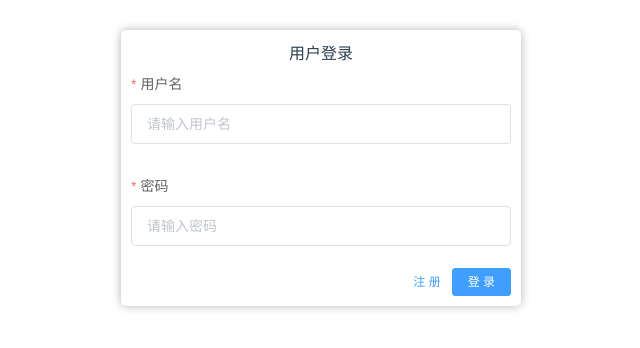
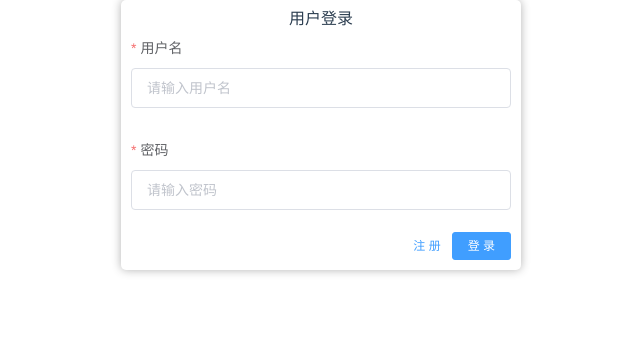
Before and after one commit to ddchef/nest-demo-web, a Vue app: page /login in a window 1280 px wide. Shown: the top 348 px of the page, without its empty margins (319-959 px from the left). Built offline with nearby package versions, Linux system fonts and the light colour scheme.

Commit message:
feat: 引入统一样式

```diff
--- a/package.json
+++ b/package.json
@@ -14,6 +14,7 @@
     "core-js": "^3.6.5",
     "element-ui": "^2.14.0",
     "js-cookie": "^2.2.1",
+    "normalize.css": "^8.0.1",
     "register-service-worker": "^1.7.1",
     "vue": "^2.6.11",
     "vue-avatar": "^2.3.3",
--- a/src/main.js
+++ b/src/main.js
@@ -8,6 +8,7 @@ import components from './components/index'
 import 'element-ui/lib/theme-chalk/index.css'
 import 'animate.css/animate.css'
 import '@/assets/base.scss'
+import 'normalize.css'
 
 Vue.config.productionTip = false
 
--- a/src/views/login/index.vue
+++ b/src/views/login/index.vue
@@ -97,7 +97,7 @@ export default {
 <style lang="scss" scoped>
 .login {
   max-width: 400px;
-  margin: 30px auto;
+  margin: 0px auto;
   .sign-in,.sign-up{
     padding: 10px;
     border-radius: 5px;
```
Also changed, not shown: 1 other file (tests, documents, lock files or other folders).
